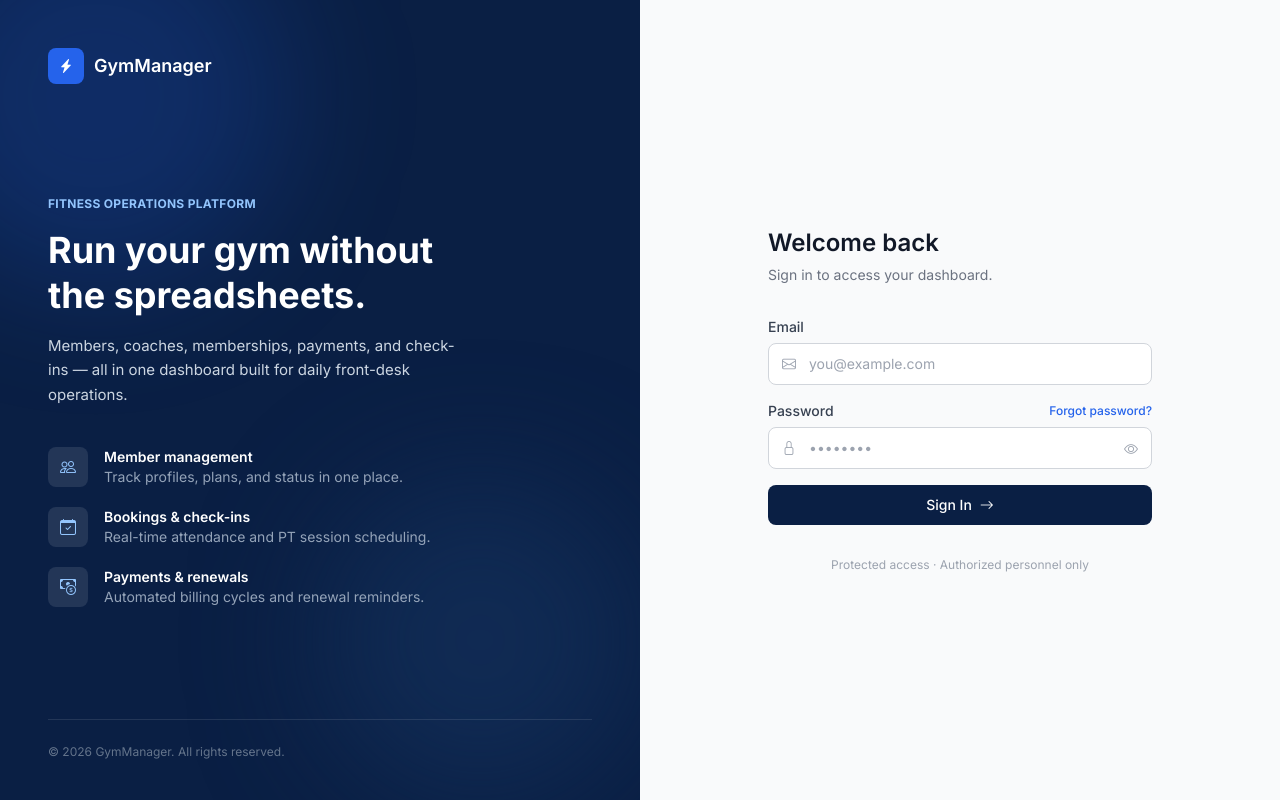
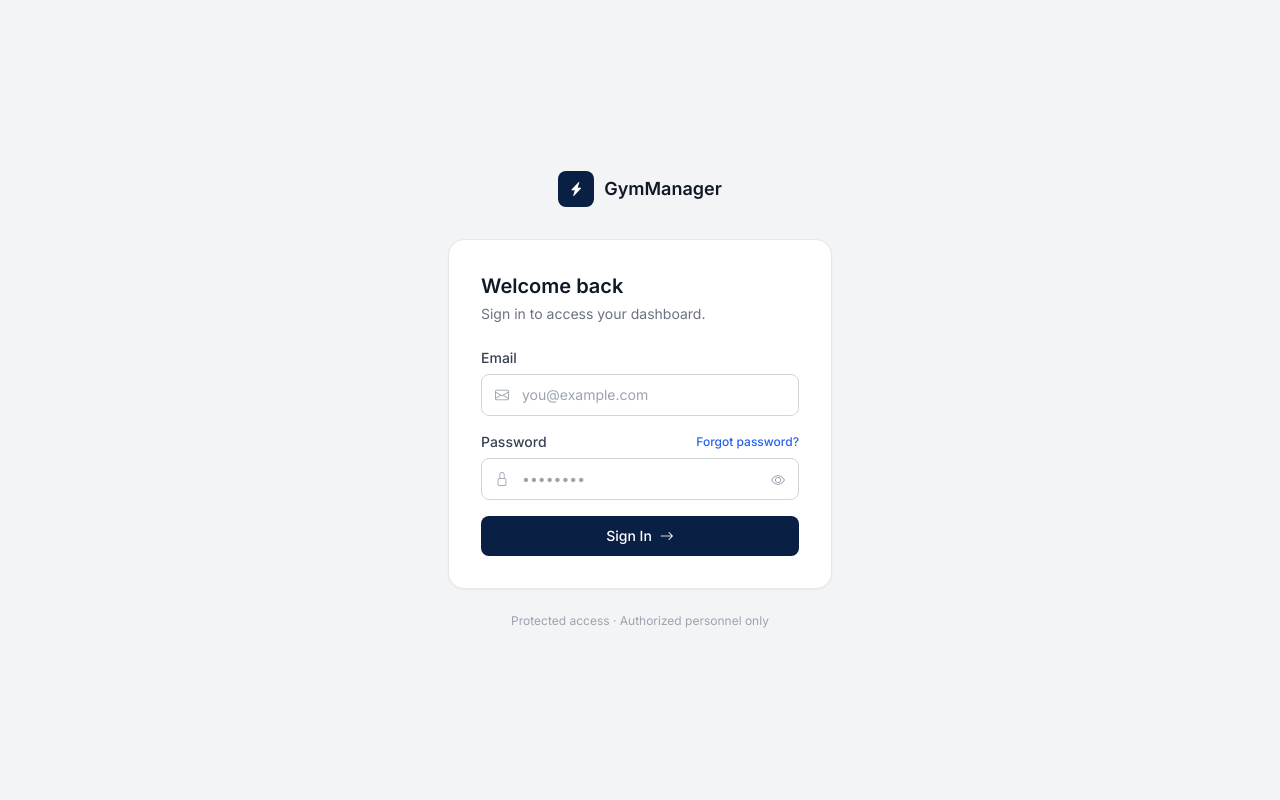
Before and after one commit to bahilarnel5-cmd/GymManagementSystem, a React (Vite) app in the folder frontend/: page /login in a window 1280 px wide. Built offline with nearby package versions, Linux system fonts and the light colour scheme; no server answers.

Commit message:
Update Login.jsx

```diff
--- a/frontend/src/pages/Login.jsx
+++ b/frontend/src/pages/Login.jsx
@@ -1,25 +1,7 @@
 import { useState } from 'react'
-import { useNavigate } from 'react-router-dom'
+import { Link, useNavigate } from 'react-router-dom'
 import { useAuthStore } from '../lib/store'
 import api from '../lib/api'
-
-const features = [
-  {
-    icon: 'bi-people',
-    title: 'Member management',
-    desc: 'Track profiles, plans, and status in one place.',
-  },
-  {
-    icon: 'bi-calendar-check',
-    title: 'Bookings & check-ins',
-    desc: 'Real-time attendance and PT session scheduling.',
-  },
-  {
-    icon: 'bi-cash-coin',
-    title: 'Payments & renewals',
-    desc: 'Automated billing cycles and renewal reminders.',
-  },
-]
 
 export default function Login() {
   const [email, setEmail] = useState('')
@@ -37,7 +19,7 @@ export default function Login() {
     try {
       const { data } = await api.post('/auth/login', { email, password })
       login(data.access_token, data.role)
-      navigate('/')
+      navigate('/dashboard')
     } catch (err) {
       setError(err.response?.data?.detail || 'Login failed')
     } finally {
@@ -46,73 +28,19 @@ export default function Login() {
   }
 
   return (
-    <div className="min-h-screen flex bg-white">
-      {/* Left — navy marketing panel */}
-      <div className="hidden lg:flex lg:w-1/2 relative bg-[#0A1F44] text-white flex-col justify-between overflow-hidden">
-        {/* decorative glow */}
-        <div className="pointer-events-none absolute -top-24 -left-24 h-96 w-96 rounded-full bg-blue-600/20 blur-3xl" />
-        <div className="pointer-events-none absolute bottom-0 right-0 h-80 w-80 rounded-full bg-[#15325E]/60 blur-3xl" />
-
-        <div className="relative z-10 px-12 pt-12">
-          <div className="flex items-center gap-2.5">
-            <div className="h-9 w-9 rounded-lg bg-blue-600 flex items-center justify-center">
-              <i className="bi bi-lightning-charge-fill text-white text-sm" />
-            </div>
-            <span className="text-lg font-semibold">GymManager</span>
-          </div>
-        </div>
-
-        <div className="relative z-10 px-12 max-w-lg">
-          <p className="text-xs font-bold tracking-wide text-blue-300 uppercase mb-4">
-            Fitness Operations Platform
-          </p>
-          <h1 className="text-4xl font-bold leading-tight mb-4">
-            Run your gym without the spreadsheets.
-          </h1>
-          <p className="text-slate-300 text-[15px] leading-relaxed mb-10">
-            Members, coaches, memberships, payments, and check-ins —
-            all in one dashboard built for daily front-desk operations.
-          </p>
-
-          <div className="space-y-5">
-            {features.map((f) => (
-              <div key={f.title} className="flex items-start gap-4">
-                <div className="h-10 w-10 shrink-0 rounded-lg bg-white/10 flex items-center justify-center">
-                  <i className={`bi ${f.icon} text-blue-300 text-base`} />
-                </div>
-                <div>
-                  <p className="text-sm font-semibold text-white">{f.title}</p>
-                  <p className="text-sm text-slate-400">{f.desc}</p>
-                </div>
-              </div>
-            ))}
-          </div>
-        </div>
-
-        <div className="relative z-10 px-12 pb-10">
-          <div className="h-px bg-white/10 mb-6" />
-          <p className="text-xs text-slate-500">
-            © {new Date().getFullYear()} GymManager. All rights reserved.
-          </p>
-        </div>
-      </div>
-
-      {/* Right — login */}
-      <div className="w-full lg:w-1/2 flex items-center justify-center px-6 py-12 bg-[#F9FAFB]">
+    <div className="min-h-screen flex items-center justify-center bg-[#F3F4F6] px-6">
       <div className="w-full max-w-sm">
-          {/* mobile-only brand, since the navy panel is hidden below lg */}
-          <div className="lg:hidden flex items-center gap-2.5 mb-10">
+        <Link to="/" className="flex items-center gap-2.5 justify-center mb-8">
           <div className="h-9 w-9 rounded-lg bg-[#0A1F44] flex items-center justify-center">
             <i className="bi bi-lightning-charge-fill text-white text-sm" />
           </div>
           <span className="text-lg font-semibold text-gray-900">GymManager</span>
-          </div>
+        </Link>
 
-          <div className="mb-8">
-            <h2 className="text-2xl font-semibold text-gray-900">Welcome back</h2>
-            <p className="text-sm text-gray-500 mt-1.5">
-              Sign in to access your dashboard.
-            </p>
+        <div className="bg-white rounded-2xl shadow-sm border border-gray-200 p-8">
+          <div className="mb-6">
+            <h2 className="text-xl font-semibold text-gray-900">Welcome back</h2>
+            <p className="text-sm text-gray-500 mt-1">Sign in to access your dashboard.</p>
           </div>
 
           <form onSubmit={handleSubmit} className="space-y-4">
@@ -124,9 +52,7 @@ export default function Login() {
             )}
 
             <div>
-              <label className="block text-sm font-medium text-gray-700 mb-1.5">
-                Email
-              </label>
+              <label className="block text-sm font-medium text-gray-700 mb-1.5">Email</label>
               <div className="relative">
                 <i className="bi bi-envelope absolute left-3.5 top-1/2 -translate-y-1/2 text-gray-400 text-sm" />
                 <input
@@ -142,9 +68,7 @@ export default function Login() {
 
             <div>
               <div className="flex items-center justify-between mb-1.5">
-                <label className="block text-sm font-medium text-gray-700">
-                  Password
-                </label>
+                <label className="block text-sm font-medium text-gray-700">Password</label>
                 <a href="#" className="text-xs font-medium text-blue-600 hover:text-blue-700">
                   Forgot password?
                 </a>
@@ -188,12 +112,12 @@ export default function Login() {
               )}
             </button>
           </form>
+        </div>
 
-          <p className="text-center text-xs text-gray-400 mt-8">
+        <p className="text-center text-xs text-gray-400 mt-6">
           Protected access · Authorized personnel only
         </p>
       </div>
     </div>
-    </div>
   )
 }
```
Lines whose indentation alone changed are shown as unchanged.
